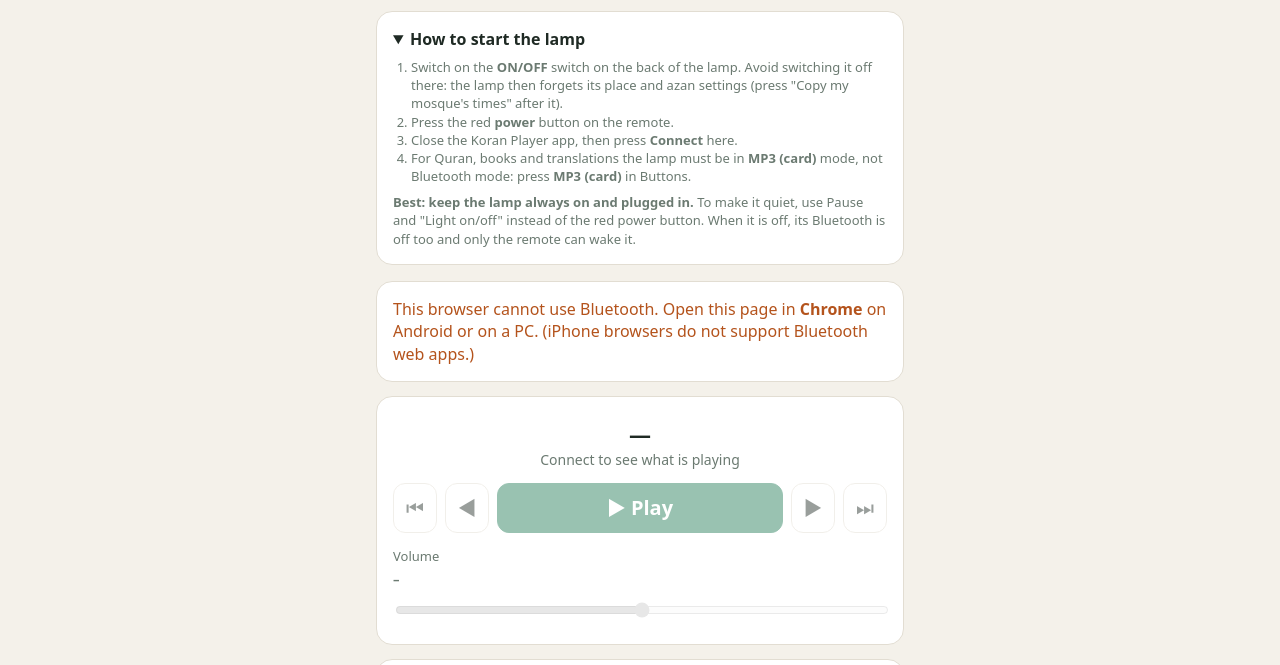
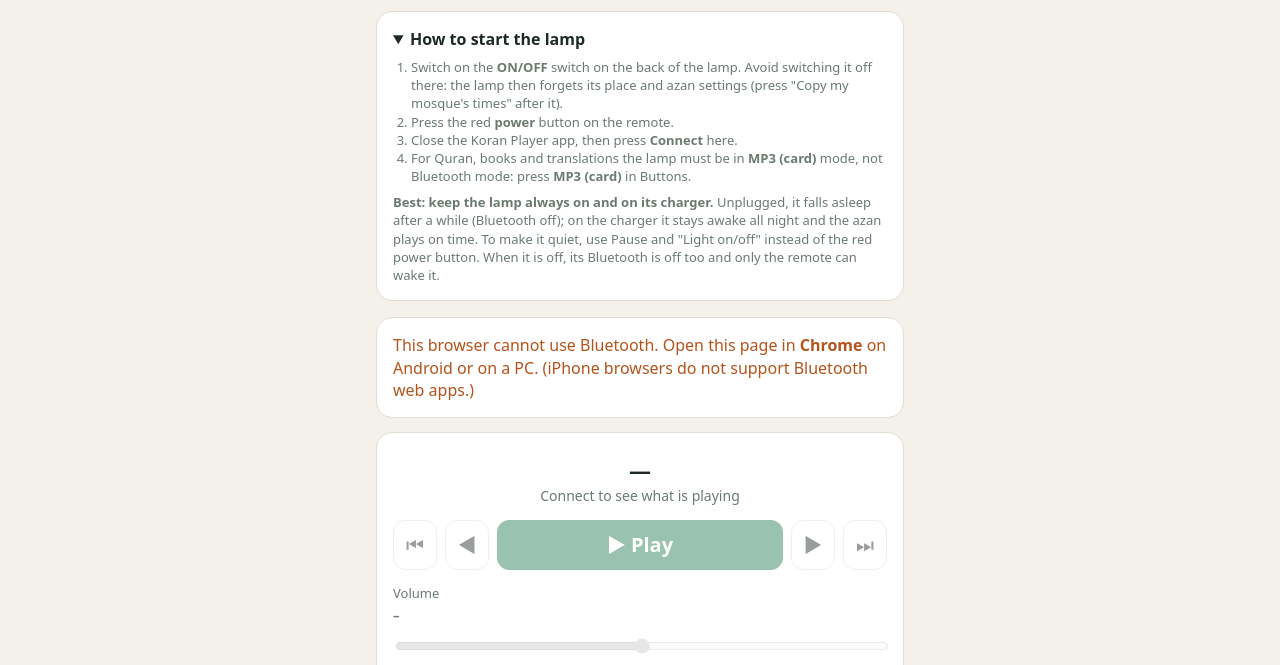
Before and after one commit to dalio001/plz-quran-lamp, a plain HTML site: page index.html in a window 1280 px wide. Both pictures are taken after a click on the heading "How to start the lamp". Shown: the part 67-732 px from the top of the page. Drawn offline with Linux system fonts and the light colour scheme.

Commit message:
docs: keep lamp on charger to stay awake
Co-Authored-By: Claude Opus 5.5 <noreply@anthropic.com>

```diff
--- a/index.html
+++ b/index.html
@@ -109,7 +109,8 @@
       <li>For Quran, books and translations the lamp must be in <b>MP3 (card)</b> mode, not Bluetooth mode:
         press <b>MP3 (card)</b> in Buttons.</li>
     </ol>
-    <p class="note"><b>Best: keep the lamp always on and plugged in.</b> To make it quiet, use Pause and "Light on/off"
+    <p class="note"><b>Best: keep the lamp always on and on its charger.</b> Unplugged, it falls asleep after a while
+      (Bluetooth off); on the charger it stays awake all night and the azan plays on time. To make it quiet, use Pause and "Light on/off"
       instead of the red power button. When it is off, its Bluetooth is off too and only the remote can wake it.</p>
   </details>
 
--- a/sw.js
+++ b/sw.js
@@ -1,5 +1,5 @@
 // Keeps the app working offline: serve from cache, refresh the cache in the background.
-const CACHE = "plz-quran-lamp-v3";
+const CACHE = "plz-quran-lamp-v4";
 const FILES = ["./", "index.html", "manifest.json", "icon.svg", "icon-192.png", "icon-512.png", "times.json"];
 
 self.addEventListener("install", (e) => e.waitUntil(caches.open(CACHE).then((c) => c.addAll(FILES)).then(() => self.skipWaiting())));
```
Also changed, not shown: 2 other files.
